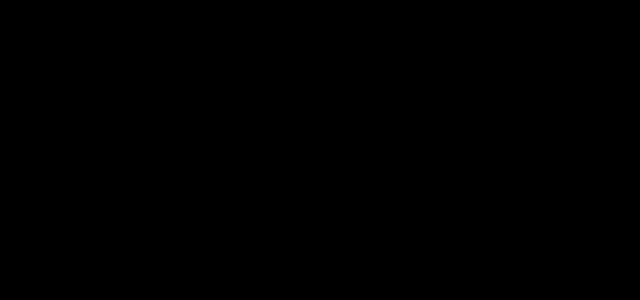
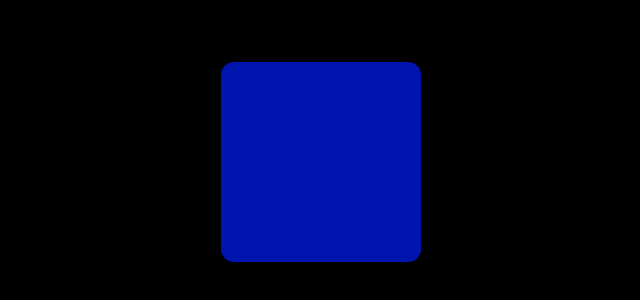
Before and after one commit to katzata/JsXGames, a React (Vite) app: page / in a window 1280 px wide. Shown: the part 238-538 px from the top of the page, without its empty margins (319-959 px from the left). Built offline with nearby package versions, Linux system fonts and the light colour scheme.

Commit message:
feat: add checkbox core component and tests

```diff
--- a/src/App.tsx
+++ b/src/App.tsx
@@ -9,6 +9,7 @@
 import Article from "./components/core/Article/Article";
 import Form from "./components/core/Form/Form";
 import Link from "./components/core/Link/Link";
+import CheckBox from "./components/core/CheckBox/CheckBox";
 
 
 function App(): JSX.Element {
@@ -18,9 +19,7 @@
 
 	return (
 		<div className="App">
-			<Link>
-				<span></span>
-			</Link>
+			<CheckBox />
 		</div>
 	);
 };
--- /dev/null
+++ b/src/components/core/CheckBox/CheckBox.module.scss
@@ -0,0 +1,44 @@
+@use "../../../mixins/colors";
+
+$duration: .3s;
+
+.checkbox {
+    position: relative;
+    display: inline-flex;
+    transition-duration: $duration;
+    transition-timing-function: ease-in-out;
+
+    >input {
+        position: absolute;
+        left: 0;
+        right: 0;
+        top: 0;
+        bottom: 0;
+        opacity: 0;
+        z-index: 1;
+    }
+
+    > svg {
+        border-radius: 13px;
+        background-color: colors.$window-bg;
+    }
+
+    > svg > path,
+    > svg > rect {
+        stroke: transparent;
+        transition-duration: $duration;
+        transition-timing-function: ease-in-out;
+    }
+
+    > svg > rect {
+        fill: colors.$window-bg;
+    }
+
+    [data-checked="true"] {
+        stroke: colors.$mech-glow;
+    }
+
+    .feDropShadow {
+        flood-color: colors.$highlight-color;
+    }
+}
--- /dev/null
+++ b/src/components/core/CheckBox/CheckBox.tsx
@@ -0,0 +1,59 @@
+import { ChangeEvent, useState } from "react";
+import styles from "./CheckBox.module.scss";
+import { Props } from "./types";
+
+const CheckBox = ({ name, size = 100, readOnly, disabled, onChangeHandler }: Props) => {
+    const strokeWidth = Math.floor(size / 8);
+    const [isChecked, setIsChecked] = useState(false);
+
+    const onChange = (e: ChangeEvent) => {
+        const targetState = (e.target as HTMLInputElement).checked;
+        setIsChecked(targetState);
+        if (onChangeHandler) onChangeHandler(e);
+    };
+
+    const path = [
+        `M${size / 2 + (size / 12)} ${size / 2 + (size / 2)}`,
+        `${size - (size / 10)} ${size + (size / 3)}`,
+        `L${size + (size / 2)} ${size - (size / 3)}`
+    ].join(" ");
+
+    return <div className={styles.checkbox} style={{filter: `brightness(${isChecked ? 100 : 80}%)`}} role="checkBox">
+        <input type="checkbox" name={name || ""} readOnly={readOnly || false} disabled={disabled || false} onChange={onChange}/>
+
+        <svg width={size * 2} height={size * 2} viewBox={`0 0 ${size * 2} ${size * 2}`} style={{ borderRadius: `${ Math.floor(size / 8.3) }` }}>
+            <defs>
+                <filter id="glow">
+                    <feDropShadow className={styles.feDropShadow} dx="0" dy="0" stdDeviation="2"/>
+                </filter>
+
+                <filter id="blur">
+                    <feGaussianBlur in="SourceGraphic" stdDeviation="1" />
+                </filter>
+            </defs>
+
+            <rect
+                id="rect"
+                x={strokeWidth / 2}
+                y={strokeWidth / 2}
+                rx="8"
+                width={`${(size * 2) - (strokeWidth)}`}
+                height={`${(size * 2) - (strokeWidth)}`}
+                strokeWidth={isChecked ? strokeWidth : "0"}
+                data-checked={isChecked}
+            />
+
+            <path
+                d={path}
+                fill="none"
+                strokeWidth={isChecked ? strokeWidth : "0"}
+                strokeLinecap="round"
+                strokeLinejoin="round"
+                data-checked={isChecked}
+                filter="url(#glow)"
+            />
+        </svg>
+    </div>;
+};
+
+export default CheckBox;
--- /dev/null
+++ b/src/components/core/CheckBox/types.ts
@@ -0,0 +1,7 @@
+export interface Props {
+    name?: string;
+    size?: number;
+    readOnly?: boolean;
+    disabled?: boolean;
+    onChangeHandler?: (e: React.ChangeEvent) => void
+};
--- a/src/mixins/_colors.scss
+++ b/src/mixins/_colors.scss
@@ -13,6 +13,7 @@
 $mech-text: pink;
 
 
+$window-bg: #001ADC;
 $highlight-color: #00D2FF;
 
 
```
Also changed, not shown: 1 other file (tests, documents, lock files or other folders).
